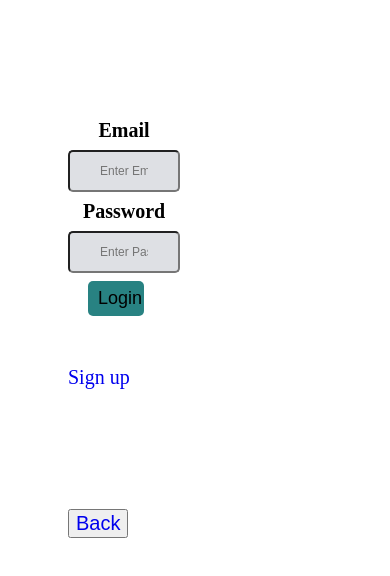
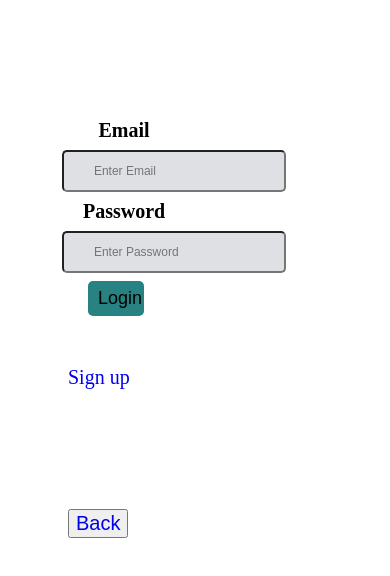
Before and after one commit to NTElissa/my-brand, a website: page login.html in a window 390 px wide. Shown: the part 360-936 px from the top of the page. Drawn offline with Linux system fonts and the light colour scheme.

Commit message:
new update

```diff
--- a/css/login.css
+++ b/css/login.css
@@ -144,7 +144,8 @@ label {
         display: flex;
 
       } input[type=email], input[type=password],input[type=text]{
-        width: 100%;
+        width: 200%;
+        margin-left: 100px;
       }.Signup{
         margin-top: 30px;
         margin-left: -20px;
```
